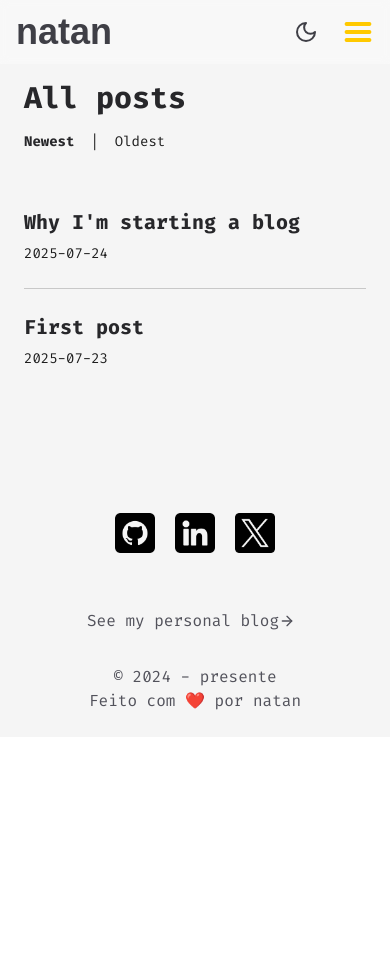
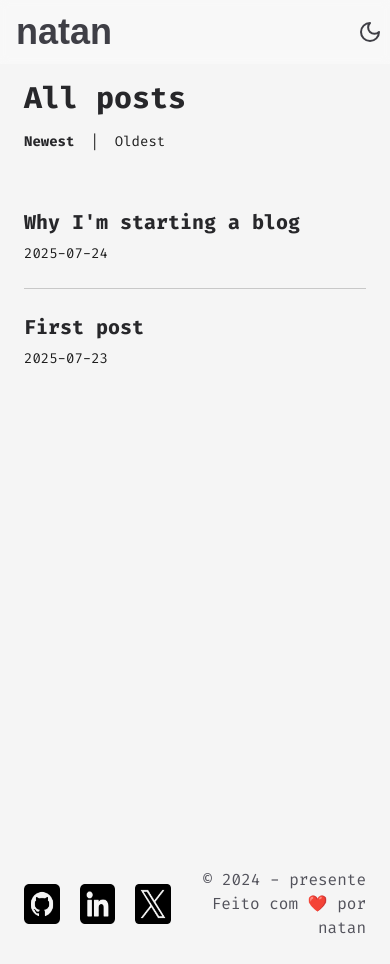
Before and after one commit to natanalmeida03/Portfolio-Nextjs, a Next.js app: page /me in a window 390 px wide. Before the commit the page ends 844 px from the top, so only its background shows below. Built offline with nearby package versions, Linux system fonts and the light colour scheme; a web font is replaced by a local one.

Commit message:
feat(ts): update some styles and fiz some bugs

```diff
--- a/src/app/me/[slug]/page.tsx
+++ b/src/app/me/[slug]/page.tsx
@@ -43,18 +43,19 @@ function PostPage({ params }: PostPageProps) {
   const post = getPostContent(params.slug);
   return (
     <>
-    <NavBar />
       {post ? (
           <Post post={post} />
       ) : (
+        <>
           <section id="allPosts" className="min-h-[40vh] bg-bk4 pt-20 pb-24 dark:bg-bk2 md:pt-28">
             <div className="max-w-3xl mx-auto px-6 pt-24 pb-24 text-center text-bk1 dark:text-bk4 ">
               Post not found. <br />
               <Link href="/me" className='inline-flex items-center mt-6 px-4 py-2 text-bk1 dark:text-bk4 rounded-xl transition-colors'><ArrowLeft className="w-4 h-4 mr-2" /> Back to all posts.</Link>
             </div>
           </section>
+          <Footer />
+        </>
       )}
-    <Footer />
     </>
   )
 }
--- a/src/app/me/page.tsx
+++ b/src/app/me/page.tsx
@@ -2,7 +2,7 @@
 import React from 'react'
 import NavBar from '@/components/me/NavBar'
 import Posts from '@/components/me/Posts'
-import Footer from '@/components/Footer';
+import Footer from '@/components/me/Footer';
 
 function Me() {
     const [search, setSearch] = React.useState("");
--- /dev/null
+++ b/src/components/me/Footer.tsx
@@ -0,0 +1,27 @@
+import { ArrowRight } from "lucide-react";
+
+function Footer() {
+  return (
+    <footer className="bg-bk4 dark:bg-bk2 pt-6 pb-6">
+        <div className="mx-auto max-w-3xl px-6 flex items-center justify-between">
+            <div className="flex gap-5 h-10">
+                <a href="https://github.com/natanalmeida03" target="_blank" className="hover:-translate-y-2 dark:invert transition-all duration-300">
+                <img src="/github_c.png" alt="github" className="h-full" />
+                </a>
+                <a href="https://www.linkedin.com/in/natan-almeida-42b22728a/" target="_blank" className="hover:-translate-y-2 dark:invert transition-all duration-300">
+                <img src="/linkedin.png" alt="" className="h-full" />
+                </a>
+                <a href="https://x.com/NatanGoatoso" target="_blank" className="hover:-translate-y-2 dark:invert transition-all duration-300">
+                <img src="/twitter.png" alt="" className="h-full" />
+                </a>
+            </div>
+            <div className="text-right">
+                <p className="text-black dark:text-white">© 2024 - presente</p>
+                <p className="text-black dark:text-white">Feito com ❤️ por natan</p>
+            </div>
+        </div>
+    </footer>
+  );
+}
+
+export default Footer;
--- a/src/components/me/NavBar.tsx
+++ b/src/components/me/NavBar.tsx
@@ -48,14 +48,14 @@ function NavBar({ search, setSearch }: NavBarProps) {
               className="px-4 py-1 rounded border border-yll hidden md:block lg:block dark:border-white bg-bk4 dark:bg-bk2 text-yll dark:text-white w-72"
             />
           )}
-          <ul className="hidden md:flex gap-2 text-yll dark:text-white ">
+          {/* <ul className="hidden md:flex gap-2 text-yll dark:text-white ">
             <li className="mx-5 py-1 relative group overflow-hidden">
               <Link href="/me" className="relative z-10 font-semibold">
                 Blog
                 <span className="absolute bottom-0 left-0 w-0 h-[2px] bg-y transition-all duration-300 group-hover:w-full"></span>
               </Link>
             </li>
-          </ul>
+          </ul> */}
           <button
             onClick={toggleTheme}
             className="ml-4 p-2 rounded hover:bg-bk4 dark:hover:bg-bk2 transition-colors"
@@ -67,7 +67,7 @@ function NavBar({ search, setSearch }: NavBarProps) {
               <Moon className="w-6 h-6 text-yll" />
             )}
           </button>
-          <div className="block md:hidden pr-4">
+          {/* <div className="block md:hidden pr-4">
             {menuOpen ? (
               <Image
                 src="/close.png"
@@ -85,7 +85,7 @@ function NavBar({ search, setSearch }: NavBarProps) {
                 onClick={toggleMenu}
               />
             )}
-          </div>
+          </div> */}
         </div>
       </nav>
       {menuOpen ? (
--- a/src/components/me/Post.tsx
+++ b/src/components/me/Post.tsx
@@ -3,6 +3,7 @@ import ReactMarkdown from 'react-markdown';
 import remarkGfm from 'remark-gfm';
 import rehypeRaw from 'rehype-raw';
 import { GrayMatterFile } from 'gray-matter';
+import { ArrowLeft } from "lucide-react";
 
 type PostProps = {
   post: GrayMatterFile<string>;
@@ -10,8 +11,14 @@ type PostProps = {
 
 function Post({ post }: PostProps) {
   return (
-    <section id="allPosts" className="min-h-[40vh] bg-bk4 pt-20 pb-24 dark:bg-bk2 md:pt-28">
-      <article className="max-w-3xl mx-auto px-6 pt-24 pb-16 bg-bk4 dark:bg-bk2 min-h-[40vh]">
+    <section id="allPosts" className="min-h-[40vh] bg-bk4 pb-24 dark:bg-bk2 pt-6 md:pt-10">
+      <article className="max-w-3xl mx-auto px-6 pb-4 bg-bk4 dark:bg-bk2 min-h-[40vh]">
+        <div>
+          <a href="/me" className="inline-flex items-center mb-6 pr-4 text-yll rounded-xl dark:text-bk4 ">
+            <ArrowLeft className="w-4 h-4 mr-2" />
+            Back
+          </a>
+        </div>
         <div className="prose dark:prose-invert max-w-none">
           <h1>{post.data.title}</h1>
           <p className="text-sm text-pk dark:text-bk4 ">
--- a/src/components/me/Posts.tsx
+++ b/src/components/me/Posts.tsx
@@ -1,6 +1,8 @@
 "use client";
 import React, { useEffect, useState, useMemo } from 'react';
 import Link from 'next/link';
+import { ArrowLeft, ArrowRight } from "lucide-react";
+
 
 type Post = {
     slug: string;
@@ -42,6 +44,8 @@ function Posts({ search }: PostsProps) {
     const [posts, setPosts] = useState<Post[]>([]);
     const [sortOrder, setSortOrder] = useState<"newest" | "oldest">("newest");
     const [isLoading, setIsLoading] = useState(true);
+    const [page, setPage] = useState(1);
+    const POSTS_PER_PAGE = 10;
 
     useEffect(() => {
         setIsLoading(true);
@@ -67,6 +71,13 @@ function Posts({ search }: PostsProps) {
         });
     }, [posts, search, sortOrder]);
 
+    // Paginação
+    const totalPages = Math.ceil(sortedAndFilteredPosts.length / POSTS_PER_PAGE);
+    const paginatedPosts = sortedAndFilteredPosts.slice(
+        (page - 1) * POSTS_PER_PAGE,
+        page * POSTS_PER_PAGE
+    );
+
     const renderContent = () => {
         if (isLoading) {
             return <p className="text-center text-gray-700 dark:text-gray-300">Loading posts...</p>;
@@ -78,14 +89,36 @@ function Posts({ search }: PostsProps) {
             return <p className="text-center text-gray-700 dark:text-gray-300">No results found for {search}.</p>;
         }
         return (
+            <>
             <ul className="flex flex-col">
-                {sortedAndFilteredPosts.map(post => <PostItem key={post.slug} post={post} />)}
+                {paginatedPosts.map(post => <PostItem key={post.slug} post={post} />)}
             </ul>
+            {totalPages > 1 && (
+                <div className="mt-6 flex justify-center gap-2">
+                    <button
+                        onClick={() => setPage(page - 1)}
+                        disabled={page === 1}
+                        className="inline-flex items-center mb-6 pr-4 text-yll rounded-xl dark:text-bk4">
+                        <ArrowLeft className="w-4 h-4 mr-2" />
+                        Previous
+                    </button>
+                    <span className="inline-flex items-center mb-6 pr-4 text-yll rounded-xl dark:text-bk4">{page} / {totalPages}</span>
+                    <button
+                        onClick={() => setPage(page + 1)}
+                        disabled={page === totalPages}
+                        className="inline-flex items-center mb-6 pr-4 text-yll rounded-xl dark:text-bk4"
+                    >
+                        Next
+                        <ArrowRight className="w-4 h-4 ml-2" />
+                    </button>
+                </div>
+            )}
+            </>
         );
     };
 
   return (
-    <section id="allPosts" className="min-h-[40vh] bg-bk4 pt-20 pb-24 dark:bg-bk2 md:pt-28">
+    <section id="allPosts" className="min-h-dvh bg-bk4 pt-20 pb-24 dark:bg-bk2 md:pt-28">
         <div className="mx-auto max-w-3xl px-6">
             <div>
             <h2 className="text-3xl font-bold text-pk dark:text-white">All posts</h2>
@@ -101,8 +134,7 @@ function Posts({ search }: PostsProps) {
                 </div>
             )}
             </div>
-
-            <div className="mt-8">
+            <div className="mt-8 ">
             {renderContent()}
             </div>
         </div>
```
Lines whose indentation alone changed are shown as unchanged.
